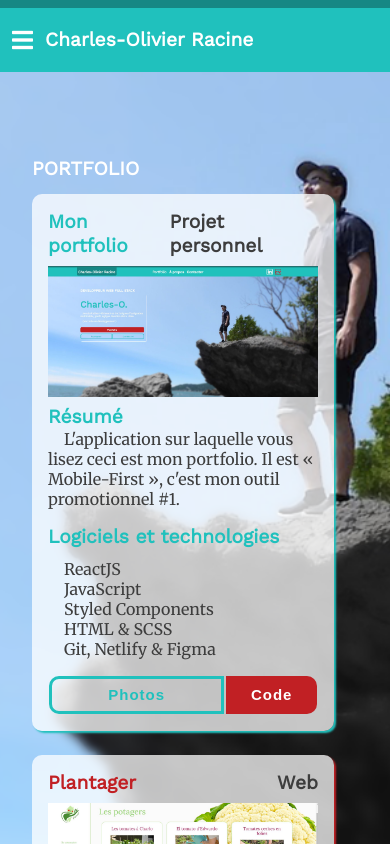
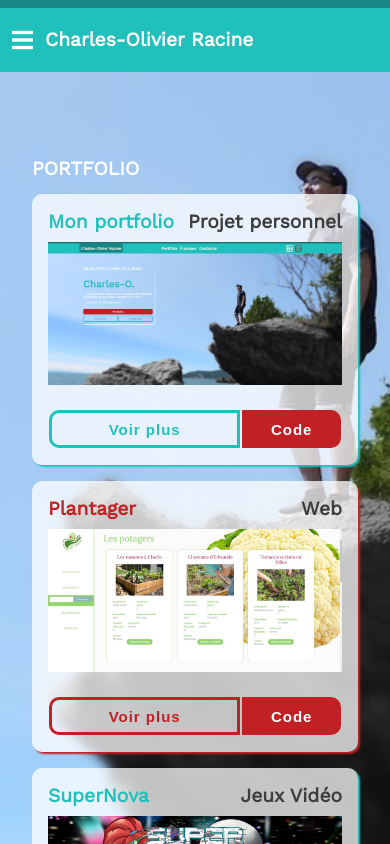
Before and after one commit to charloracine/pfolio-racc, a React (Create React App) app: page /portfolio in a window 390 px wide. Shown: the top 844 px of the page. Built offline with nearby package versions, Linux system fonts and the light colour scheme.

Commit message:
Changement du responsive des cartes projets, elles n'affichent que la photo principale et utilise la pleine largeur du moniteur

```diff
--- a/src/components/Card/Card.js
+++ b/src/components/Card/Card.js
@@ -18,13 +18,13 @@ export const Card = styled.div`
   justify-content: center;
   justify-content: ${(props) => props.justify};
   @media ${device.laptop} {
-    max-width: 450px;
+
     &.detail {
       max-width: 800px;
     }
   }
   @media ${device.laptopL} {
-    min-width: 450px;
+
     &.detail {
       min-width: 800px;
     }
--- a/src/components/Pages/Portfolio.js
+++ b/src/components/Pages/Portfolio.js
@@ -1,10 +1,9 @@
-import React, { useState, useEffect } from "react";
+import React, { useState } from "react";
 import { Column, Container } from "../Container/Container";
 import { TypoH1 } from "../Typo/Typo";
 import Project from "../Project/Project";
 import ProjectDetail from "../Project/ProjectDetail";
 import { useRouteMatch, Route, useHistory } from "react-router-dom";
-import { size } from "../Device/Device";
 import "react-responsive-carousel/lib/styles/carousel.min.css";
 import ProjectCode from "../Project/ProjectCode";
 
@@ -12,17 +11,8 @@ const Portfolio = ({ projects }) => {
   const [detail, setDetail] = useState(false);
   const { push } = useHistory();
   const { path } = useRouteMatch();
-  const [width, setWidth] = useState(window.innerWidth);
   const [code, setCode] = useState(false);
   const [codeId, setCodeId] = useState(0);
-
-  useEffect(() => {
-    function handleResize() {
-      setWidth(window.innerWidth);
-      // console.log("resized to: ", window.innerWidth, "x", window.innerHeight);
-    }
-    window.addEventListener("resize", handleResize);
-  });
 
   const handleCode = () => {
     return setCode(!code);
@@ -75,18 +65,15 @@ const Portfolio = ({ projects }) => {
         <Column size="1" dir="column" className="content">
           <TypoH1>PORTFOLIO</TypoH1>
           <Column
-            dir={width < parseInt(size.laptopL) ? "column" : "row"}
-            wrap="wrap"
+            dir="column"
           >
             {projects.map(
-              ({ id, nom, cours, resume, tech, images, script }) => (
+              ({ id, nom, cours, images, script }) => (
                 <Project
                   key={id}
                   id={id}
                   nom={nom}
                   cours={cours}
-                  resume={resume}
-                  tech={tech}
                   images={images}
                   script={script}
                   detail={() => handleDetail()}
--- a/src/components/Project/Project.js
+++ b/src/components/Project/Project.js
@@ -1,18 +1,15 @@
-import React, { useEffect, useState } from "react";
+import React from "react";
 import { Card } from "../Card/Card";
-import { Body1, DoubleListItem, ListItem, TypoH2 } from "../Typo/Typo";
+import {  DoubleListItem, TypoH2 } from "../Typo/Typo";
 import { colors } from "../Colors/Colors";
 import { Button, ButtonGroup } from "../Button/Button";
 import { Column } from "../Container/Container";
 import { useRouteMatch, useHistory } from "react-router";
-import { size } from "../Device/Device";
 
 const Project = ({
   id,
   nom,
   cours,
-  resume,
-  tech,
   images,
   detail,
   script,
@@ -21,18 +18,10 @@ const Project = ({
 }) => {
   const { push } = useHistory();
   const { path } = useRouteMatch();
-  const [width, setWidth] = useState(window.innerWidth);
-  useEffect(() => {
-    function handleResize() {
-      setWidth(window.innerWidth);
-      // console.log("resized to: ", window.innerWidth, "x", window.innerHeight);
-    }
-    window.addEventListener("resize", handleResize);
-  });
 
   return (
     <Card
-      margin={width < size.laptop ? "0 0 1em 0" : "0 1.5em 1.5em 0"}
+      margin="0 0 1em 0"
       textColor={id % 2 === 0 ? colors.primary : colors.comp}
     >
       <Column dir="column" size="1">
@@ -51,16 +40,6 @@ const Project = ({
             }}
           />
         </Column>
-        <TypoH2 color="currentColor">Résumé</TypoH2>
-        <Body1 color={colors.dark}>{resume}</Body1>
-        <TypoH2 margin="0 0 0.5em" color="currentColor">
-          Logiciels et technologies
-        </TypoH2>
-        {tech.map((value) => (
-          <ListItem key={value} color={colors.dark}>
-            {value}
-          </ListItem>
-        ))}
       </Column>
       <Column margin="1em 0 0">
         <ButtonGroup>
@@ -73,7 +52,7 @@ const Project = ({
               push(`${path}/${id}`);
             }}
           >
-            Photos
+            Voir plus
           </Button>
           <Button
             size="1"
--- a/src/components/Project/ProjectDetail.js
+++ b/src/components/Project/ProjectDetail.js
@@ -4,10 +4,12 @@ import { Bar } from "../AppBar/Bar";
 import LinkWithIcon from "../Link/LinkWithIcon";
 import { Card } from "../Card/Card";
 import { SideMenu } from "../AppBar/SideMenu";
-import { TypoH3 } from "../Typo/Typo";
+import { TypoH3, TypoH2, Body1 } from "../Typo/Typo";
 import { useParams } from "react-router";
 import { Carousel } from "react-responsive-carousel";
 import { size } from "../Device/Device";
+import { colors } from "../Colors/Colors";
+import { ListItem } from "../Typo/Typo";
 
 const ProjectDetail = ({
   handleDetail,
@@ -30,7 +32,7 @@ const ProjectDetail = ({
     ({ id: projectId }) => projectId === parseInt(project)
   );
 
-  const { id, nom, images } = myProject;
+  const { id, nom, images, resume, tech } = myProject;
 
   return (
     <SideMenu className={detail ? "detail detail-open" : "detail"}>
@@ -100,6 +102,18 @@ const ProjectDetail = ({
                 ))}
               </Carousel>
             </Column>
+            <Column dir="column">
+              <TypoH2 color="currentColor">Résumé</TypoH2>
+              <Body1 color={colors.dark}>{resume}</Body1>
+              <TypoH2 margin="0 0 0.5em" color="currentColor">
+                Logiciels et technologies
+              </TypoH2>
+              {tech.map((value) => (
+                <ListItem key={value} color={colors.dark}>
+                  {value}
+                </ListItem>
+              ))}
+            </Column>
           </Card>
         </Column>
       </Container>
```
Also changed, not shown: 1 other file (tests, documents, lock files or other folders).
